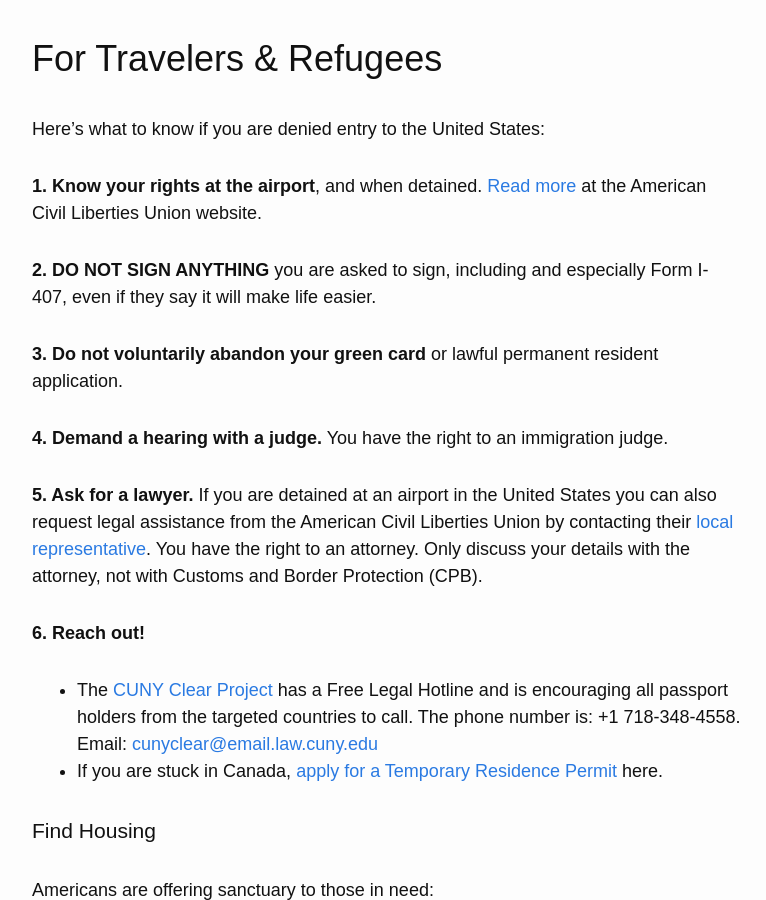
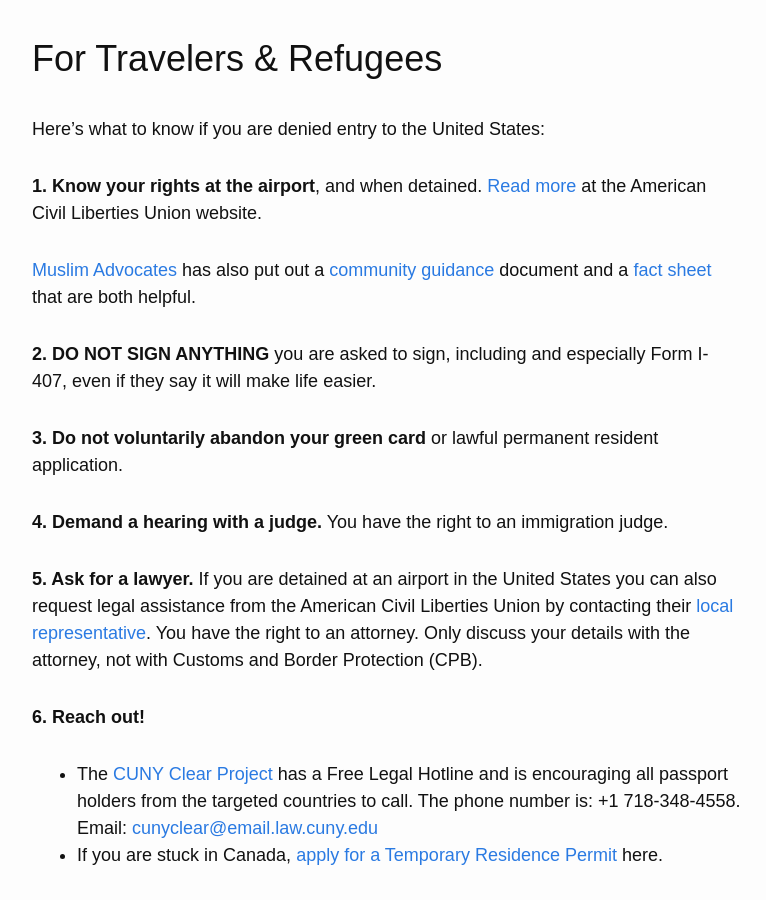
Before and after one commit to RichardLitt/stranded-by-trump, a Jekyll site: the page built from index.md, in a window 1280 px wide and 900 px high, scrolled down 954 px. Shown: the whole window, without its empty margins (253-1019 px from the left). Built offline with Jekyll 4.4.1, drawn with Linux system fonts in a browser that asks for light colours; nearby versions of some CDN libraries; our own code applies the rules of GitHub Pages for plain Markdown files.

Commit message:
Added Muslim Guidance documents

```diff
--- a/index.md
+++ b/index.md
@@ -27,6 +27,8 @@ While we can’t directly change the president’s decision, we CAN offer urgent
 Here’s what to know if you are denied entry to the United States:
 
 **1. Know your rights at the airport**, and when detained. <a href="https://www.aclu.org/know-your-rights" target="_blank">Read more</a> at the American Civil Liberties Union website.
+
+[Muslim Advocates](https://www.muslimadvocates.org/) has also put out a [community guidance](http://www.muslimadvocates.org/wp-content/uploads/FINAL-Community-Guidance-Jan-2017-re-EO.pdf) document and a [fact sheet](https://www.muslimadvocates.org/wp-content/uploads/FINAL-Fact-sheet-Jan-2017-re-EO.pdf) that are both helpful.
 
 **2. DO NOT SIGN ANYTHING** you are asked to sign, including and especially Form I-407, even if they say it will make life easier.
 
```
